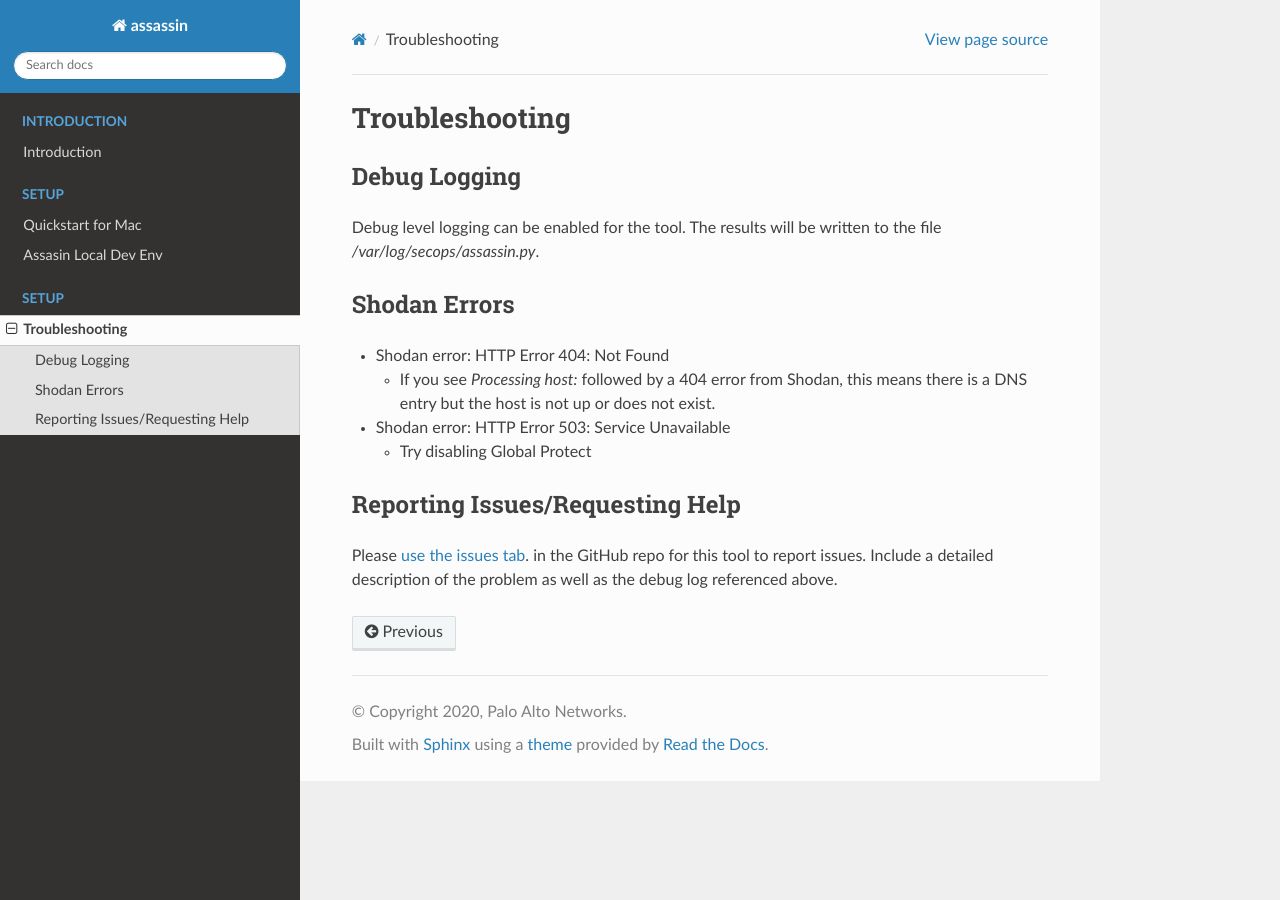
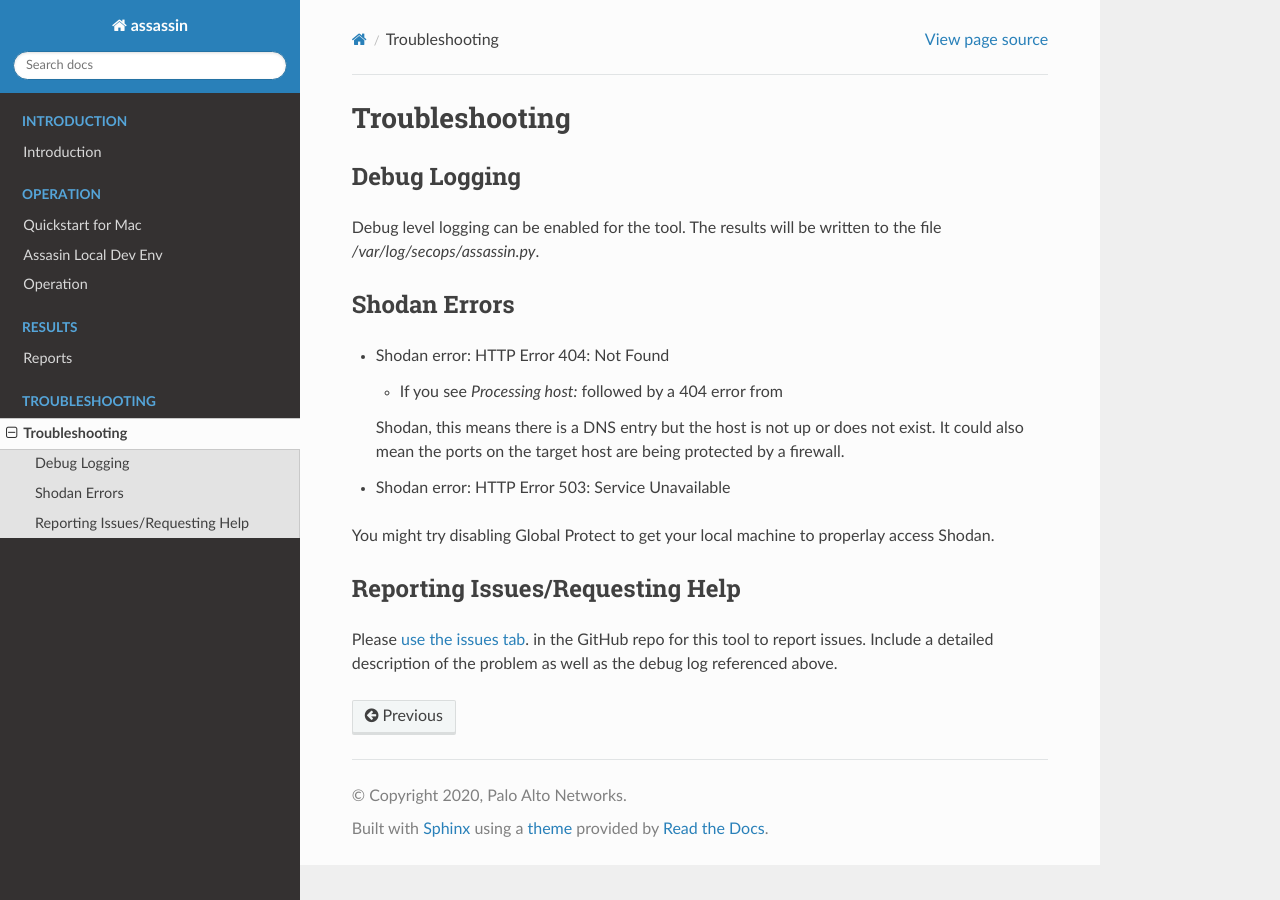
Before and after one commit to hotpeppersec/Assassin, a Sphinx documentation site: the page built from docs/03-troubleshooting/troubleshooting.rst, in a window 1280 px wide. Built offline with Sphinx 7.4.7 and the Read the Docs theme 2.0.0, drawn with Linux system fonts in a browser that asks for light colours.

```diff
--- a/docs/01-setup/development.rst
+++ b/docs/01-operation/development.rst
@@ -14,7 +14,8 @@ Disable Global Protect
 ----------------------
 
 If the operator runs the tool with Global Protect enabled,
-the Shodan portion of the tool is blocked.
+the Shodan portion of the tool is blocked as described in the
+troubleshooting section.
 
 - The console will show HTTP 503 errors.
 - The report output will be incomplete.
--- a/docs/02-troubleshooting/troubleshooting.rst
+++ b/docs/03-troubleshooting/troubleshooting.rst
@@ -13,11 +13,15 @@ Shodan Errors
 
 - Shodan error: HTTP Error 404: Not Found
 
-  - If you see `Processing host:` followed by a 404 error from Shodan, this means there is a DNS entry but the host is not up or does not exist.
+  - If you see `Processing host:` followed by a 404 error from
+  Shodan, this means there is a DNS entry but the host is not up
+  or does not exist. It could also mean the ports on the target
+  host are being protected by a firewall.
 
 - Shodan error: HTTP Error 503: Service Unavailable
 
-  - Try disabling Global Protect
+You might try disabling Global Protect to get your local
+machine to properlay access Shodan.
 
 
 Reporting Issues/Requesting Help
```
Also changed, not shown: other parts of docs/01-operation/development.rst (+1 -1 lines), docs/01-operation/keys.rst (added, +39 -0 lines), docs/01-operation/operation.rst (added, +62 -0 lines), docs/02-results/results.rst (added, +12 -0 lines), docs/index.rst (+13 -5 lines), docs/01-operation/mac_quickstart.rst (renamed from docs/01-setup/quickstart.rst).
